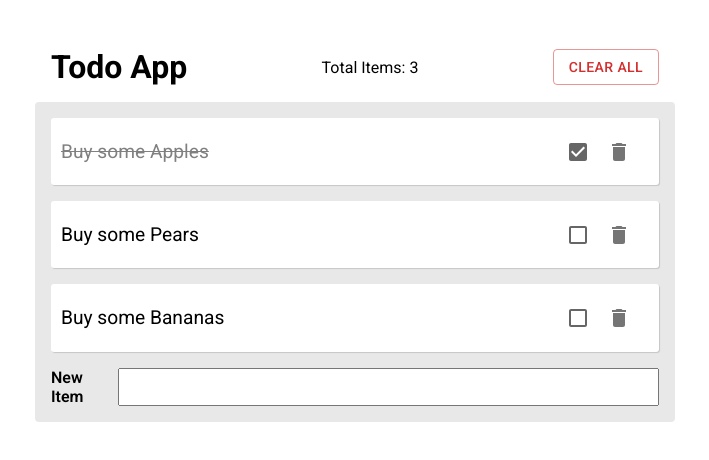
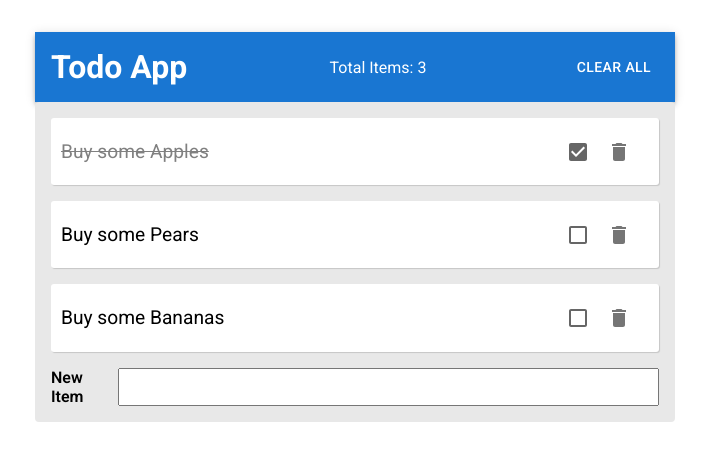
Before and after one commit to SynytsinArtem/todo-list-app, a React (Create React App) app: page / in a window 1280 px wide. Shown: the top 460 px of the page, without its empty margins (285-994 px from the left). Built offline with nearby package versions, Linux system fonts and the light colour scheme.

Commit message:
refactor header

```diff
--- /dev/null
+++ b/src/components/appBar.js
@@ -0,0 +1,48 @@
+import React from "react";
+import Button from "@mui/material/Button";
+
+import AlertDialog from "./alertDialog";
+
+import styles from "./appBar.module.css";
+
+const AppBar = ({ removeAllTodos, todosCount }) => {
+  const [isDialogOpen, setIsDialogOpen] = React.useState(false);
+
+  const handleClearAllButtonClick = () => {
+    setIsDialogOpen(true);
+  };
+
+  const handleDialogClose = React.useCallback(() => {
+    setIsDialogOpen(false);
+  }, []);
+
+  const handleDialogAgree = React.useCallback(() => {
+    removeAllTodos();
+    setIsDialogOpen(false);
+  }, [removeAllTodos]);
+
+  return (
+    <div className={styles.root}>
+      <h1 className={styles.title}>Todo App</h1>
+      <span>Total Items: {todosCount}</span>
+      <Button
+        variant="text"
+        color="inherit"
+        onClick={handleClearAllButtonClick}
+        disabled={todosCount === 0}
+      >
+        Clear All
+      </Button>
+      <AlertDialog
+        isOpen={isDialogOpen}
+        title="Are you sure you want to clear all items?"
+        contentText="This will delete all of your tasks."
+        onClose={handleDialogClose}
+        onAgree={handleDialogAgree}
+        onDisagree={handleDialogClose}
+      />
+    </div>
+  );
+};
+
+export default React.memo(AppBar);
--- /dev/null
+++ b/src/components/appBar.module.css
@@ -0,0 +1,11 @@
+.root {
+  padding: 1em;
+  display: flex;
+  justify-content: space-between;
+  align-items: center;
+}
+
+.title {
+  display: inline-block;
+  margin: 0;
+}
--- a/src/components/header.js
+++ b/src/components/header.js
@@ -1,55 +1,17 @@
 import React from "react";
-import Button from "@mui/material/Button";
+import { AppBar as AppBarMaterial } from "@mui/material";
 
-import AlertDialog from "./alertDialog";
+import AppBar from "./appBar";
 import AppContext from "../context";
 
-import styles from "./header.module.css";
-
-const Header = React.memo(({ removeAllTodos, todosCount }) => {
-  const [isDialogOpen, setIsDialogOpen] = React.useState(false);
-
-  const handleClearAllButtonClick = () => {
-    setIsDialogOpen(true);
-  };
-
-  const handleDialogClose = React.useCallback(() => {
-    setIsDialogOpen(false);
-  }, []);
-
-  const handleDialogAgree = React.useCallback(() => {
-    removeAllTodos();
-    setIsDialogOpen(false);
-  }, [removeAllTodos]);
+const Header = () => {
+  const { actions, todosCount } = React.useContext(AppContext);
 
   return (
-    <header className={styles.header}>
-      <h1 className={styles.title}>Todo App</h1>
-      <span>Total Items: {todosCount}</span>
-      <Button
-        variant="outlined"
-        color="error"
-        onClick={handleClearAllButtonClick}
-        disabled={todosCount === 0}
-      >
-        Clear All
-      </Button>
-      <AlertDialog
-        isOpen={isDialogOpen}
-        title="Are you sure you want to clear all items?"
-        contentText="This will delete all of your tasks."
-        onClose={handleDialogClose}
-        onAgree={handleDialogAgree}
-        onDisagree={handleDialogClose}
-      />
-    </header>
+    <AppBarMaterial position="static">
+      <AppBar removeAllTodos={actions.removeAllTodos} todosCount={todosCount} />
+    </AppBarMaterial>
   );
-});
-
-const HeaderContainer = () => {
-  const { actions, todosCount } = React.useContext(AppContext);
-
-  return <Header removeAllTodos={actions.removeAllTodos} todosCount={todosCount} />;
 };
 
-export default HeaderContainer;
+export default Header;
--- a/src/components/header.module.css
+++ /dev/null
@@ -1,11 +0,0 @@
-.header {
-    padding: 1em;
-    display: flex;
-    justify-content: space-between;
-    align-items: center;
-}
-
-.title {
-    display: inline-block;
-    margin: 0;
-}
```
